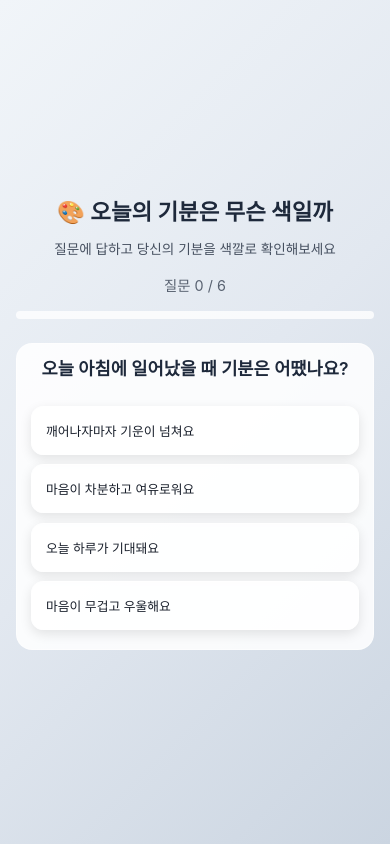
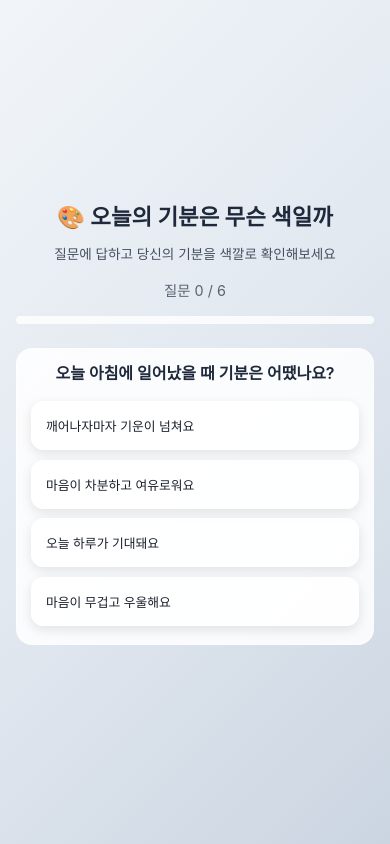
Before and after one commit to dulce04/mood-app, a React (Vite) app: page / in a window 390 px wide. Built offline with nearby package versions, Linux system fonts and the light colour scheme.

Commit message:
[스타일] 질문 제목의 글꼴 크기 및 여백 조정

```diff
--- a/src/index.css
+++ b/src/index.css
@@ -625,7 +625,7 @@ body {
 
   .question-title {
     font-size: 1.2rem;
-    margin-bottom: 1.25rem;
+    margin-bottom: 0.8rem;
     line-height: 1.3;
   }
 
@@ -815,7 +815,7 @@ body {
   }
 
   .question-title {
-    font-size: 1.1rem;
+    font-size: 1rem;
   }
 
   .result-title {
```
